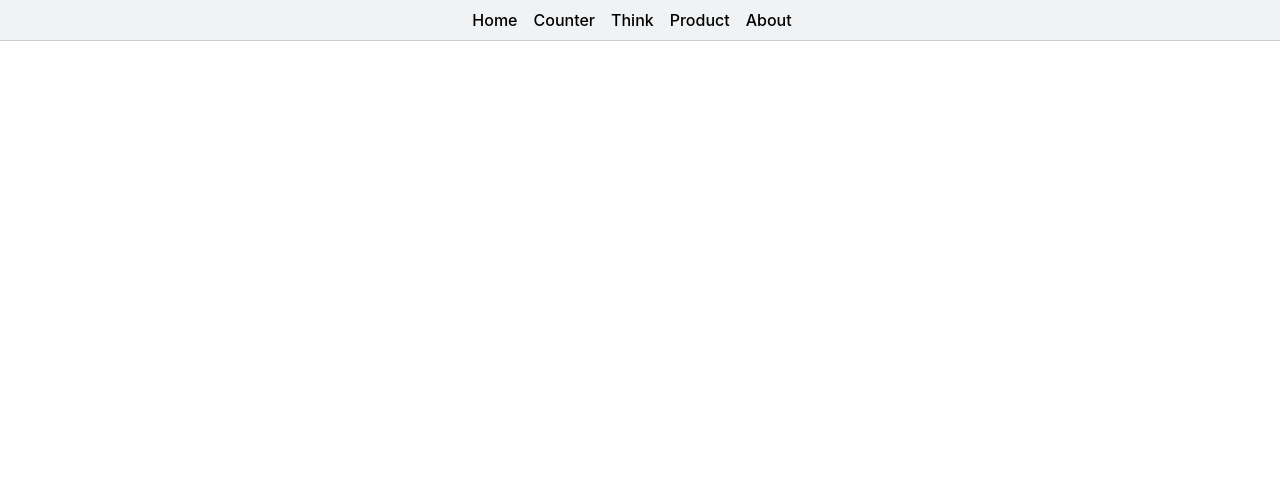
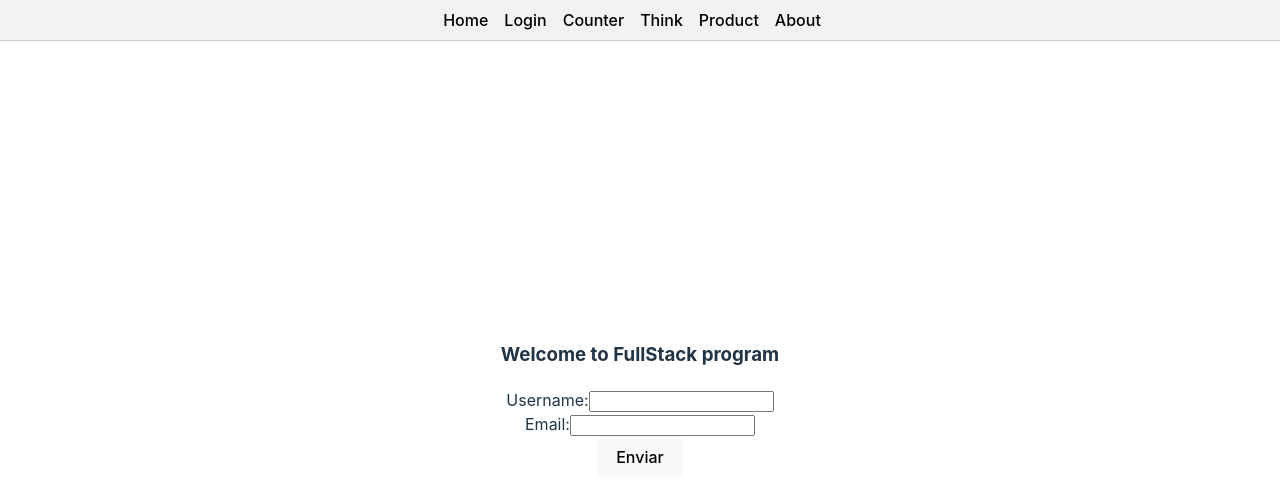
Before and after one commit to santosjared/frontend-react, a React (Vite) app: page /login in a window 1280 px wide. Shown: the top 502 px of the page. Built offline with nearby package versions, Linux system fonts and the light colour scheme.

Commit message:
adds forms. hooks and animations

```diff
--- a/package.json
+++ b/package.json
@@ -11,6 +11,7 @@
   },
   "dependencies": {
     "@reduxjs/toolkit": "^2.5.0",
+    "motion": "^11.18.0",
     "react": "^18.3.1",
     "react-dom": "^18.3.1",
     "react-redux": "^9.2.0",
--- /dev/null
+++ b/src/Components/Forms/FormLogin.jsx
@@ -0,0 +1,59 @@
+import { useState } from "react";
+
+// eslint-disable-next-line react/prop-types
+const FormLogin = ({ titleForm }) => {
+    const [formData, setFormData] = useState({
+        username: '',
+        email: ''
+    });
+
+    const handleSubmit = (event) => {
+        event.preventDefault();
+        console.log('datos del formulario', formData);
+    };
+
+    const handleChange = (event) => {
+        // debugger;
+        // console.log(event);
+        const { name, value } = event.target;
+        setFormData({
+            ...formData,
+            [name]: value,
+        });
+    };
+
+    return (
+        <>
+            <form onSubmit={handleSubmit}>
+                <h3>{titleForm}</h3>
+                <div>
+                    <label>
+                        Username:
+                        <input
+                            type='text'
+                            name='username'
+                            value={formData.username}
+                            onChange={handleChange}
+                            required
+                        />
+                    </label>
+                </div>
+                <div>
+                    <label>
+                        Email:
+                        <input
+                            type='email'
+                            name='email'
+                            value={formData.email}
+                            onChange={handleChange}
+                            required
+                        />
+                    </label>
+                </div>
+                <button type="submit">Enviar</button>
+            </form>
+        </>
+    );
+};
+
+export default FormLogin;
--- /dev/null
+++ b/src/Components/Forms/FormLoginWithHook.jsx
@@ -0,0 +1,49 @@
+import useForm from "../Hooks/useForm.js";
+
+// eslint-disable-next-line react/prop-types
+const FormLoginWithHook = ({ titleForm }) => {
+    const { formData, handleChange } = useForm({
+        username: '',
+        email: ''
+    });
+
+    const handleSubmit = (event) => {
+        event.preventDefault();
+        console.log('datos del formulario', formData);
+    };
+
+    return (
+        <>
+            <form onSubmit={handleSubmit}>
+                <h3>{titleForm}</h3>
+                <div>
+                    <label>
+                        Username:
+                        <input
+                            type='text'
+                            name='username'
+                            value={formData.username}
+                            onChange={handleChange}
+                            required
+                        />
+                    </label>
+                </div>
+                <div>
+                    <label>
+                        Email:
+                        <input
+                            type='email'
+                            name='email'
+                            value={formData.email}
+                            onChange={handleChange}
+                            required
+                        />
+                    </label>
+                </div>
+                <button type="submit">Enviar</button>
+            </form>
+        </>
+    );
+};
+
+export default FormLoginWithHook;
--- /dev/null
+++ b/src/Components/Forms/FormLoginWithMotion.jsx
@@ -0,0 +1,77 @@
+import { motion } from "motion/react"
+import useForm from "../hooks/useForm.js";
+
+// eslint-disable-next-line react/prop-types
+const FormWithMotionAndHook = ({titleForm}) => {
+    const {formData, handleChange} = useForm({
+        username: '',
+        email: ''
+    });
+    const handleSubmit = (e) => {
+        e.preventDefault();
+        console.log('datos del formulario', formData);
+    };
+
+    return (
+        <motion.div
+            initial={{opacity: 0}}
+            animate={{opacity: 1}}
+            exit={{opacity: 0}}
+            transition={{duration: 0.5}}
+        >
+            <form onSubmit={handleSubmit}>
+                <motion.div
+                    initial={{x: -100}}
+                    animate={{x: 0}}
+                    transition={{duration: 0.5}}
+                >
+                    <h3>{titleForm}</h3>
+                </motion.div>
+                <motion.div
+                    initial={{x: -100}}
+                    animate={{x: 0}}
+                    transition={{duration: 0.5}}
+                >
+                    <div>
+                        <label>
+                            Username:
+                            <input
+                                type="text"
+                                name="username"
+                                value={formData.username}
+                                onChange={handleChange}
+                                required
+                            />
+                        </label>
+                    </div>
+                </motion.div>
+                <motion.div
+                    initial={{x: -100}}
+                    animate={{x: 0}}
+                    transition={{duration: 0.5}}
+                >
+                    <div>
+                        <label>
+                            Email:
+                            <input
+                                type="email"
+                                name="email"
+                                value={formData.email}
+                                onChange={handleChange}
+                                required
+                            />
+                        </label>
+                    </div>
+                </motion.div>
+                <motion.div
+                    initial={{y: 100}}
+                    animate={{y: 0}}
+                    transition={{duration: 0.5}}
+                >
+                    <button type="submit">Enviar</button>
+                </motion.div>
+            </form>
+        </motion.div>
+    );
+};
+export default FormWithMotionAndHook;
--- /dev/null
+++ b/src/Components/Hooks/useForm.js
@@ -0,0 +1,25 @@
+import {useState} from "react";
+
+const useForm = (initialState = {}) => {
+    const [formData, setFormData] = useState(initialState);
+
+    const handleChange = (e) => {
+        const { name, value } = e.target;
+        setFormData({
+            ...formData,
+            [name]: value,
+        });
+    };
+
+    const resetForm = () => {
+        setFormData(initialState);
+    };
+
+    return {
+        formData,
+        handleChange,
+        resetForm,
+    };
+};
+
+export default useForm;
--- a/src/Components/Navigation/Navigator.jsx
+++ b/src/Components/Navigation/Navigator.jsx
@@ -4,6 +4,7 @@ const Navigator = () => {
     return (
         <nav className="navbar">
             <Link to="/" className="nav-link">Home</Link>
+            <Link to="/login" className="nav-link">Login</Link>
             <Link to="/counter" className="nav-link">Counter</Link>
             <Link to="/think" className="nav-link">Think</Link>
             <Link to="/products" className="nav-link">Product</Link>
--- a/src/Components/Navigation/Router.jsx
+++ b/src/Components/Navigation/Router.jsx
@@ -3,6 +3,7 @@ import Products from '../../screens/Product.jsx';
 import About from '../../screens/About.jsx';
 import Think from '../../screens/Think.jsx';
 import Counter from '../Counter/Counter.jsx';
+import Login from '../../screens/Login.jsx';
 
 import { Routes, Route } from "react-router";
 
@@ -10,6 +11,7 @@ const Router = () => {
     return (
         <Routes>
             <Route index element={<Home />} />
+            <Route path="login" element={<Login />} />
             <Route path="products" element={<Products />} />
             <Route path="think" element={<Think />} />
             <Route path="about" element={<About />} />
--- /dev/null
+++ b/src/screens/Login.jsx
@@ -0,0 +1,13 @@
+// import FormLogin from '../Components/Forms/FormLogin.jsx';
+// import FormLoginWithHook from "../Components/Forms/FormLoginWithHook.jsx";
+import FormLoginWithMotion from "../Components/Forms/FormLoginWithMotion.jsx";
+
+const Login = () => {
+    return (
+        <>
+            <FormLoginWithMotion titleForm="Welcome to FullStack program" />
+        </>
+    );
+};
+
+export default Login;
```
Also changed, not shown: 1 other file (tests, documents, lock files or other folders).
